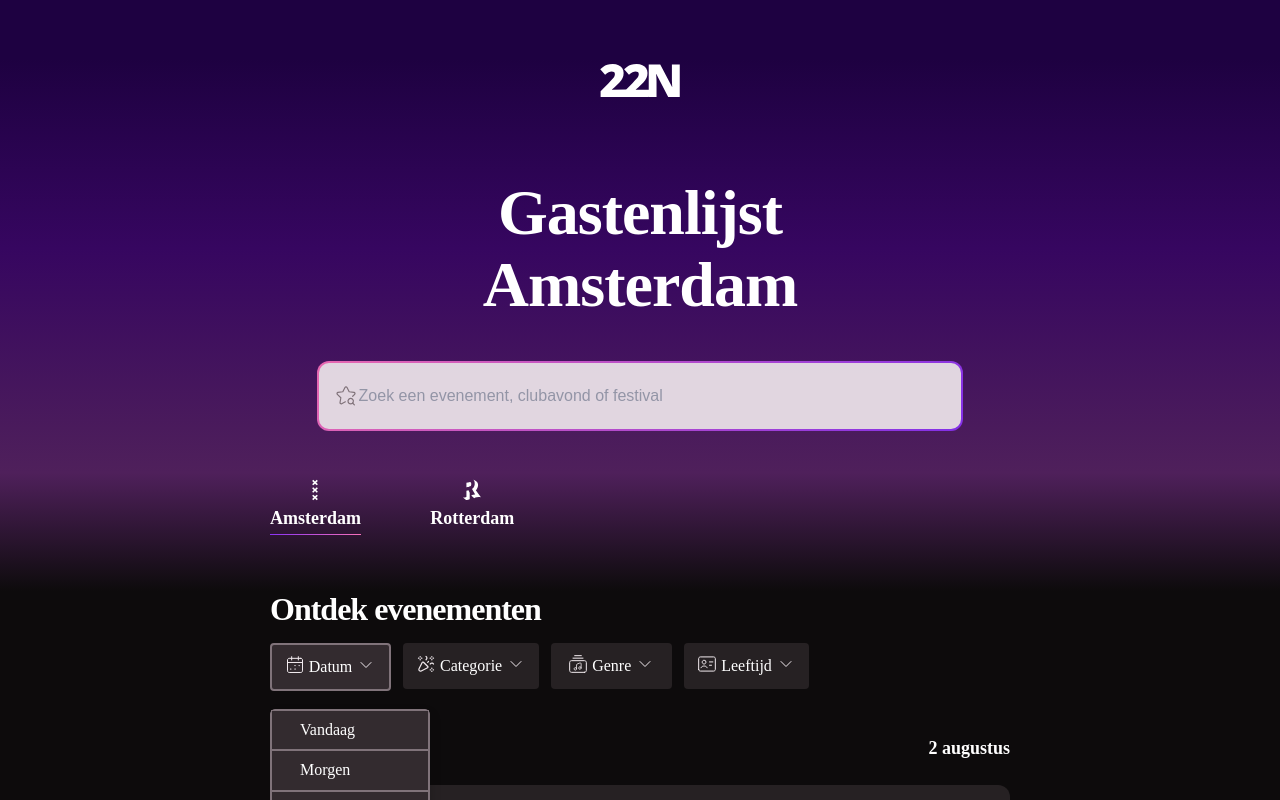
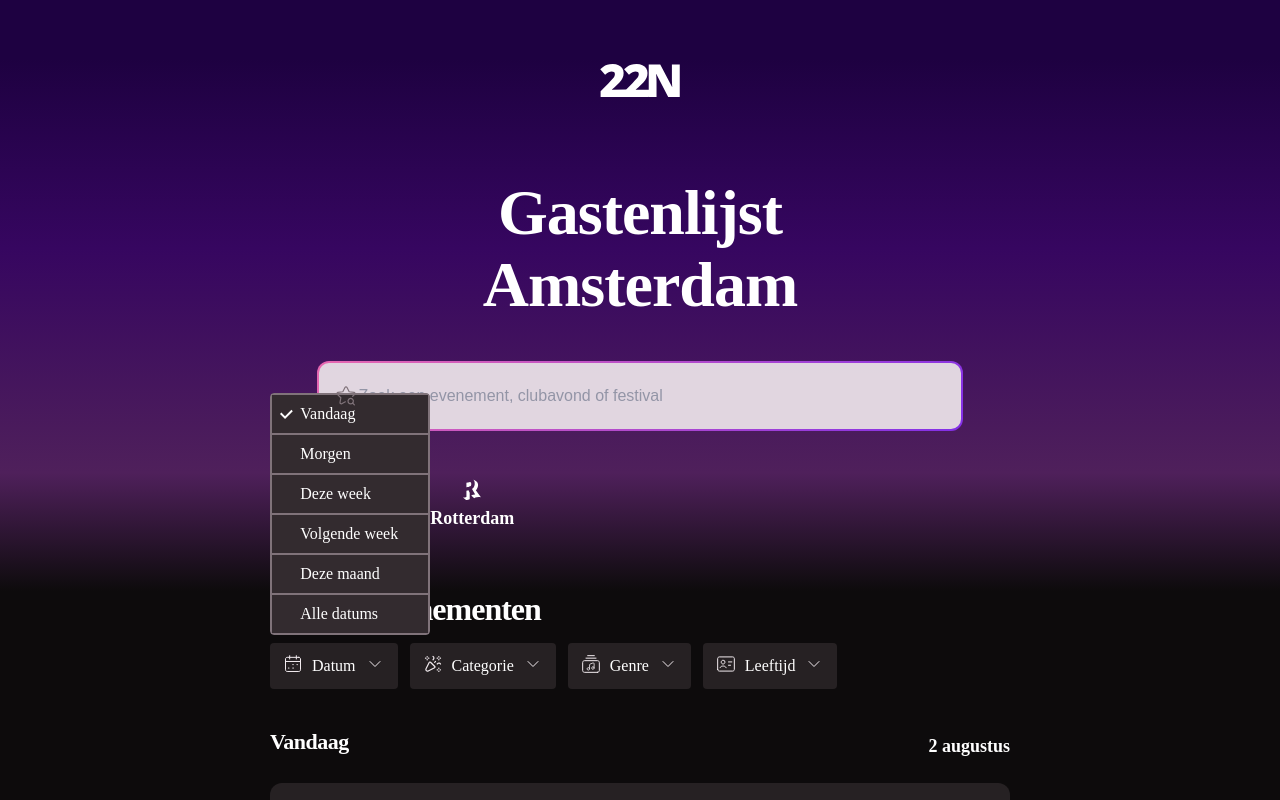
Before and after one commit to top-comengineer/ttnight, a React (Create React App) app: page / in a window 1280 px wide. Both pictures are taken after a click on the button "Datum". Shown: the top 800 px of the page. Built offline with nearby package versions, Linux system fonts and the light colour scheme.

Commit message:
fix some style

```diff
--- a/package.json
+++ b/package.json
@@ -1,7 +1,6 @@
 {
   "name": "22night",
   "version": "0.1.0",
-  "homepage": "https://livedreamok.github.io/ttnight",
   "private": true,
   "dependencies": {
     "@chakra-ui/react": "^2.8.1",
@@ -24,8 +23,6 @@
   },
   "scripts": {
     "start": "react-scripts start",
-    "predeploy": "npm run build",
-    "deploy": "gh-pages -d build",
     "build": "react-scripts build",
     "test": "react-scripts test",
     "eject": "react-scripts eject"
--- a/src/App.css
+++ b/src/App.css
@@ -1385,6 +1385,7 @@
   font-size: 14px;
   font-weight: 400;
   line-height: 16px;
+  padding-left: 0;
 }
 
 .event-information-form form .checkbox a {
@@ -1478,10 +1479,10 @@
   font-style: normal;
   font-weight: 400;
   line-height: 20px;
+  padding-top: 4px;
 }
 img.danger {
   position: relative;
-  bottom: -4px;
 }
 input.btn.btn-primarys {
   color: #fff;
@@ -1521,6 +1522,9 @@
   width: 100%;
   margin-top: 24px;
   cursor: pointer;
+}
+.btn-primarys:hover {
+  color: #fff;
 }
 .login_form {
   height: 85vh;
@@ -2261,6 +2265,56 @@
 }
 /*dropdown End */
 
+/* menu style */
+.menu-list .chakra-menu__group {
+  border: 1px solid #80737a !important;
+  background: #332b2f !important;
+  padding: 0 !important;
+  min-width: 160px;
+  margin: 2px 0 0;
+  font-size: 14px;
+  text-align: left;
+  color: #fff;
+  border-radius: 4px;
+}
+
+.menu-list .chakra-menu__group > button {
+  border: 1px solid #80737a;
+  background: #332b2f;
+  transition: all 0.2s ease-out;
+  color: #fff;
+  font-family: Public Sans;
+  font-size: 16px;
+  font-style: normal;
+  font-weight: 400;
+  line-height: 22px;
+  padding: 8px 16px 8px 8px;
+}
+
+.checkbox-menu-list {
+  border: 1px solid #80737a !important;
+  background: #332b2f !important;
+  padding: 0 !important;
+  min-width: 160px;
+  margin: 2px 0 0;
+  font-size: 14px;
+  text-align: left;
+  color: #fff;
+  border-radius: 4px;
+}
+
+.checkbox-menu-list > button {
+  border: 1px solid #80737a;
+  background: #332b2f;
+  transition: all 0.2s ease-out;
+  color: #fff;
+  font-family: Public Sans;
+  font-size: 16px;
+  font-style: normal;
+  font-weight: 400;
+  line-height: 22px;
+  padding: 8px 16px 8px 8px;
+}
 /*tooltp*/
 
 /*tooltip End--*/
--- a/src/components/Carousel.jsx
+++ b/src/components/Carousel.jsx
@@ -1,3 +1,5 @@
+import { useState } from 'react';
+import clsx from 'clsx';
 import { Swiper, SwiperSlide } from 'swiper/react';
 import { Navigation, Scrollbar, A11y } from 'swiper';
 
@@ -8,8 +10,6 @@
 import NotificationIcon from '../assets/new-image/Notification.svg';
 import NewImage from '../assets/new-image/Img.svg';
 import NewsLetterImg from '../assets/image svg/newsletter.svg';
-import { useState } from 'react';
-import clsx from 'clsx';
 
 const arrayList = Array(5).fill('number');
 const Carousel = () => {
@@ -26,6 +26,10 @@
   return (
     <div className="custom-container">
       <Swiper
+        style={{
+          '--swiper-navigation-color': '#fff',
+          '--swiper-pagination-color': '#fff',
+        }}
         modules={[Navigation, Scrollbar, A11y]}
         slidesPerView={'auto'}
         loop={true}
--- a/src/components/DiscoverEvent.jsx
+++ b/src/components/DiscoverEvent.jsx
@@ -4,6 +4,16 @@
 import UserIcon from '../assets/image svg/User.svg';
 
 import ArrowDownIcon from '../assets/image svg/chevron down.svg';
+import {
+  Button,
+  Checkbox,
+  Menu,
+  MenuButton,
+  MenuItem,
+  MenuItemOption,
+  MenuList,
+  MenuOptionGroup,
+} from '@chakra-ui/react';
 
 const DiscoverEvent = () => {
   return (
@@ -13,341 +23,141 @@
         <div className="external-dropdown">
           <div className="outer">
             <div className="side">
-              <div className="dropdown">
-                <button
+              <Menu>
+                <MenuButton
+                  as={Button}
                   className="nextButton btn btn-primary dropdown-toggle"
-                  type="button"
-                  data-toggle="dropdown"
+                  leftIcon={<img src={DatumIcon} alt="datum" />}
+                  rightIcon={<img src={ArrowDownIcon} alt="arrow down" />}
                 >
-                  <img src={DatumIcon} alt="datum" />{' '}
                   <span className="selectedOption" id="button1Text">
                     {' '}
                     Datum{' '}
                   </span>
-                  <img src={ArrowDownIcon} alt="arrow down" />
-                </button>
-                <ul className="dropdown-menu  checkbox-dropdown-list border-none">
-                  <li>
-                    <input
-                      id="vandaag"
-                      className="radio-custom"
-                      name="ontdek evenementen"
-                      type="radio"
-                      value="vandaag"
-                      checked
-                    />
-                    <label htmlFor="vandaag" className="radio-custom-label">
-                      Vandaag
-                    </label>
-                  </li>
-                  <li>
-                    <input
-                      id="morgen"
-                      className="radio-custom"
-                      name="ontdek evenementen"
-                      type="radio"
-                      value="morgen"
-                    />
-                    <label htmlFor="morgen" className="radio-custom-label">
-                      Morgen
-                    </label>
-                  </li>
-                  <li>
-                    <input
-                      id="deze week"
-                      className="radio-custom"
-                      name="ontdek evenementen"
-                      type="radio"
-                      value="deze week"
-                    />
-                    <label htmlFor="deze week" className="radio-custom-label">
-                      Deze week
-                    </label>
-                  </li>
-                  <li>
-                    <input
-                      id="volgende week"
-                      className="radio-custom"
-                      name="ontdek evenementen"
-                      type="radio"
-                      value="volgende week"
-                    />
-                    <label
-                      htmlFor="volgende week"
-                      className="radio-custom-label"
-                    >
+                </MenuButton>
+                <MenuList className="menu-list">
+                  <MenuOptionGroup
+                    className=""
+                    defaultValue="vandaag"
+                    type="radio"
+                  >
+                    <MenuItemOption value="vandaag">Vandaag</MenuItemOption>
+                    <MenuItemOption value="morgen">Morgen</MenuItemOption>
+                    <MenuItemOption value="deze week">Deze week</MenuItemOption>
+                    <MenuItemOption value="volgende week">
                       Volgende week
-                    </label>
-                  </li>
-
-                  <li>
-                    <input
-                      id="deze maand"
-                      className="radio-custom"
-                      name="ontdek evenementen"
-                      type="radio"
-                      value="deze maand"
-                    />
-                    <label htmlFor="deze maand" className="radio-custom-label">
+                    </MenuItemOption>
+                    <MenuItemOption value="deze maand">
                       Deze maand
-                    </label>
-                  </li>
-                  <li>
-                    <input
-                      id="alle datums"
-                      className="radio-custom"
-                      name="ontdek evenementen"
-                      type="radio"
-                      value="alle datums"
-                    />
-                    <label htmlFor="alle datums" className="radio-custom-label">
+                    </MenuItemOption>
+                    <MenuItemOption value="alle datums">
                       Alle datums
-                    </label>
-                  </li>
-                </ul>
-              </div>
+                    </MenuItemOption>
+                  </MenuOptionGroup>
+                </MenuList>
+              </Menu>
             </div>
             <div className="side">
-              <div className="dropdown">
-                <button
+              <Menu>
+                <MenuButton
+                  as={Button}
                   className="nextButton btn btn-primary dropdown-toggle"
-                  type="button"
-                  data-toggle="dropdown"
+                  leftIcon={<img src={CategoryIcon} alt="datum" />}
+                  rightIcon={<img src={ArrowDownIcon} alt="arrow down" />}
                 >
-                  <img src={CategoryIcon} alt="category" />{' '}
-                  <span className="selectedOption" id="button2Text">
-                    {' '}
-                    Categorie{' '}
+                  <span className="selectedOption" id="button1Text">
+                    Categorie
                   </span>
-                  <img src={ArrowDownIcon} alt="arrow down" />
-                </button>
-                <ul className="dropdown-menu checkbox-dropdown-list border-none">
-                  <li>
-                    <input
-                      id="dag"
-                      type="radio"
-                      className="radio-custom"
-                      value="dag event"
-                      name="categorie"
-                      checked
-                    />
-                    <label htmlFor="dag" className="radio-custom-label">
-                      Dag event
-                    </label>
-                  </li>
-                  <li>
-                    <input
-                      id="nacht"
-                      type="radio"
-                      className="radio-custom"
-                      value="nacht event"
-                      name="categorie"
-                    />
-                    <label htmlFor="nacht" className="radio-custom-label">
+                </MenuButton>
+                <MenuList className="menu-list">
+                  <MenuOptionGroup
+                    className=""
+                    defaultValue="dag event"
+                    type="radio"
+                  >
+                    <MenuItemOption value="dag event">Dag event</MenuItemOption>
+                    <MenuItemOption value="nacht event">
                       Nacht event
-                    </label>
-                  </li>
-                  <li>
-                    <input
-                      id="festival"
-                      type="radio"
-                      className="radio-custom"
-                      value="festival"
-                      name="categorie"
-                    />
-                    <label htmlFor="festival" className="radio-custom-label">
-                      Festival
-                    </label>
-                  </li>
-                  <li>
-                    <input
-                      id="alle events"
-                      type="radio"
-                      className="radio-custom"
-                      value="alle events"
-                      name="categorie"
-                    />
-                    <label htmlFor="alle events" className="radio-custom-label">
+                    </MenuItemOption>
+                    <MenuItemOption value="festival">Festival</MenuItemOption>
+                    <MenuItemOption value="alle events">
                       Alle events
-                    </label>
-                  </li>
-                </ul>
-              </div>
+                    </MenuItemOption>
+                  </MenuOptionGroup>
+                </MenuList>
+              </Menu>
             </div>
             <div className="side">
-              <div className="dropdown">
-                <button
+              <Menu closeOnSelect={false}>
+                <MenuButton
+                  as={Button}
                   className="nextButton btn btn-primary dropdown-toggle"
-                  type="button"
-                  data-toggle="dropdown"
+                  leftIcon={<img src={GenreIcon} alt="datum" />}
+                  rightIcon={<img src={ArrowDownIcon} alt="arrow down" />}
                 >
-                  <img src={GenreIcon} alt="genre" />
-                  <span> Genre </span>
-                  <img src={ArrowDownIcon} alt="arrow down" />
-                </button>
-                <ul className="dropdown-menu checkbox-dropdown-list">
-                  <li>
-                    {' '}
-                    <label>
-                      <input
-                        type="checkbox"
-                        value="amapiano"
-                        name="amapiano"
-                        checked
-                      />
+                  <span className="selectedOption" id="button1Text">
+                    Genre
+                  </span>
+                </MenuButton>
+                <MenuList className="menu-list">
+                  <MenuOptionGroup className="" type="checkbox">
+                    <MenuItemOption isChecked={true} value="amapiano">
                       Amapiano
-                    </label>
-                  </li>
-                  <li>
-                    {' '}
-                    <label>
-                      {' '}
-                      <input
-                        type="checkbox"
-                        value="classics"
-                        name="classics"
-                        checked
-                      />
-                      Classics
-                    </label>
-                  </li>
-                  <li>
-                    {' '}
-                    <label>
-                      {' '}
-                      <input
-                        type="checkbox"
-                        value="hip-hop"
-                        name="hip-hop"
-                        checked
-                      />
-                      Hip-hop
-                    </label>
-                  </li>
-                  <li>
-                    {' '}
-                    <label>
-                      {' '}
-                      <input
-                        type="checkbox"
-                        value="hitjes"
-                        name="hitjes"
-                        checked
-                      />
-                      Hitjes
-                    </label>
-                  </li>
-                  <li>
-                    {' '}
-                    <label>
-                      {' '}
-                      <input
-                        type="checkbox"
-                        value="house"
-                        name="house"
-                        checked
-                      />
-                      House
-                    </label>
-                  </li>
-                  <li>
-                    {' '}
-                    <label>
-                      {' '}
-                      <input
-                        type="checkbox"
-                        value="disco"
-                        name="disco"
-                        checked
-                      />
-                      Disco
-                    </label>
-                  </li>
-                  <li>
-                    {' '}
-                    <label>
-                      {' '}
-                      <input
-                        type="checkbox"
-                        value="techno"
-                        name="techno"
-                        checked
-                      />
-                      Techno
-                    </label>
-                  </li>
-                </ul>
-              </div>
+                    </MenuItemOption>
+                    <MenuItemOption value="classics">Classics</MenuItemOption>
+                    <MenuItemOption value="hip-hop">Hip-hop</MenuItemOption>
+                    <MenuItemOption value="hitjes">Hitjes</MenuItemOption>
+                    <MenuItemOption value="house">House</MenuItemOption>
+                    <MenuItemOption value="disco">Disco</MenuItemOption>
+                    <MenuItemOption value="techno">Techno</MenuItemOption>
+                  </MenuOptionGroup>
+                  {/* <MenuItem>
+                    <Checkbox defaultChecked>Amapiano</Checkbox>
+                  </MenuItem>
+                  <MenuItem>
+                    <Checkbox defaultChecked>Classics</Checkbox>
+                  </MenuItem>
+                  <MenuItem>
+                    <Checkbox defaultChecked>Hip-hop</Checkbox>
+                  </MenuItem>
+                  <MenuItem>
+                    <Checkbox defaultChecked>Hitjes</Checkbox>
+                  </MenuItem>
+                  <MenuItem>
+                    <Checkbox defaultChecked>House</Checkbox>
+                  </MenuItem>
+                  <MenuItem>
+                    <Checkbox defaultChecked>Disco</Checkbox>
+                  </MenuItem>
+                  <MenuItem>
+                    <Checkbox defaultChecked>Techno</Checkbox>
+                  </MenuItem> */}
+                </MenuList>
+              </Menu>
             </div>
             <div className="side">
-              <div className="dropdown">
-                <button
+              <Menu>
+                <MenuButton
+                  as={Button}
                   className="nextButton btn btn-primary dropdown-toggle"
-                  type="button"
-                  data-toggle="dropdown"
+                  leftIcon={<img src={UserIcon} alt="datum" />}
+                  rightIcon={<img src={ArrowDownIcon} alt="arrow down" />}
                 >
-                  <img src={UserIcon} alt="user" />
-                  <span className="selectedOption" id="button3Text">
-                    {' '}
-                    Leeftijd{' '}
-                  </span>{' '}
-                  <img src={ArrowDownIcon} alt="arrow down" />
-                </button>
-                <ul className="dropdown-menu checkbox-dropdown-list border-none">
-                  <li>
-                    <input
-                      id="18"
-                      className="radio-custom"
-                      name="Age"
-                      type="radio"
-                      value="18"
-                      checked
-                    />
-                    <label htmlFor="18" className="radio-custom-label">
-                      18+
-                    </label>
-                  </li>
-                  <li>
-                    <input
-                      id="21"
-                      className="radio-custom"
-                      name="Age"
-                      type="radio"
-                      value="21"
-                    />
-                    <label htmlFor="21" className="radio-custom-label">
-                      21+
-                    </label>
-                  </li>
-                  <li>
-                    <input
-                      id="Age-23"
-                      className="radio-custom"
-                      name="Age"
-                      type="radio"
-                      value="21"
-                    />
-                    <label htmlFor="Age-23" className="radio-custom-label">
-                      23+
-                    </label>
-                  </li>
-                  <li>
-                    <input
-                      id="Alle leeftijden"
-                      className="radio-custom"
-                      name="Age"
-                      type="radio"
-                      value="Alle leeftijden"
-                    />
-                    <label
-                      htmlFor="Alle leeftijden"
-                      className="radio-custom-label"
-                    >
+                  <span className="selectedOption" id="button1Text">
+                    Leeftijd
+                  </span>
+                </MenuButton>
+                <MenuList className="menu-list">
+                  <MenuOptionGroup className="" defaultValue="18" type="radio">
+                    <MenuItemOption value="18">18+</MenuItemOption>
+                    <MenuItemOption value="21">21+</MenuItemOption>
+                    <MenuItemOption value="23">23+</MenuItemOption>
+                    <MenuItemOption value="alle leeftijden">
                       Alle leeftijden
-                    </label>
-                  </li>
-                </ul>
-              </div>
+                    </MenuItemOption>
+                  </MenuOptionGroup>
+                </MenuList>
+              </Menu>
             </div>
           </div>
         </div>
--- a/src/layout/footer/Footer.jsx
+++ b/src/layout/footer/Footer.jsx
@@ -1,6 +1,8 @@
+import { Box } from '@chakra-ui/react';
+
 const Footer = () => {
   return (
-    <div className="">
+    <Box className="">
       <footer>
         <div className="custom-container">
           <div className="footer-top">
@@ -50,7 +52,7 @@
           </div>
         </div>
       </footer>
-    </div>
+    </Box>
   );
 };
 
--- a/src/pages/single-event/SingleEvent.jsx
+++ b/src/pages/single-event/SingleEvent.jsx
@@ -171,20 +171,10 @@
                     data-filter="false"
                     data-placeholder=""
                   >
-                    <ul className="geslacht-list">
-                      <li className="gender">
-                        <option value="gender">Geslacht</option>
-                      </li>
-                      <li className="gender">
-                        <option value="Man">man</option>
-                      </li>
-                      <li className="gender">
-                        <option value="Vrouw">Vrouw</option>
-                      </li>
-                      <li className="gender">
-                        <option value="Onzijdig">Onzijdig</option>
-                      </li>
-                    </ul>
+                    <option value="gender">Geslacht</option>
+                    <option value="Man">man</option>
+                    <option value="Vrouw">Vrouw</option>
+                    <option value="Onzijdig">Onzijdig</option>
                   </select>
                 </div>
 
```
Also changed, not shown: src/App.js (+1 -30 lines), src/pages/login/Login.jsx (+42 -14 lines).
